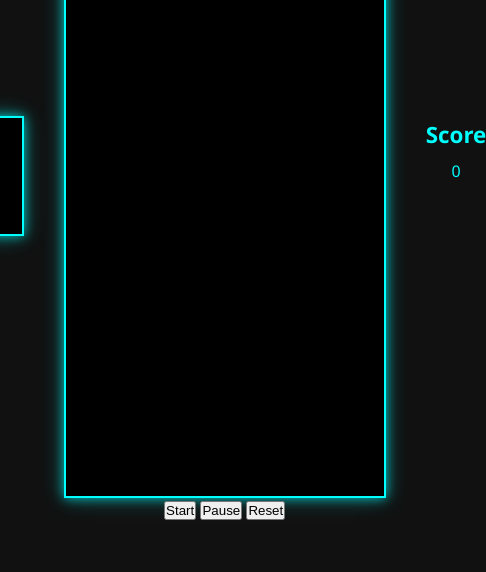
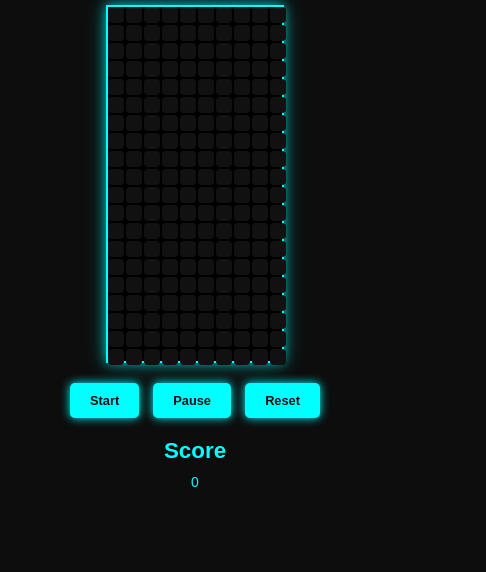
Before and after one commit to Madiha-Mubeen/tetris-game, a plain HTML site: page tetris.html in a window 390 px wide. Shown: the part 272-844 px from the top of the page, 486 px wide, since content can reach past the window. Drawn offline with Linux system fonts and the light colour scheme.

Commit message:
responsiveness

```diff
--- a/tetris.css
+++ b/tetris.css
@@ -1,5 +1,5 @@
 :root {
-    --grid-size: 30px;
+    --grid-size: min(6vw, 6vh, 32px);
     --glow: 0 0 10px rgba(0,255,255,0.6), 0 0 20px rgba(0,255,255,0.4);
     --bg-dark: #111;
     --text-light: #fff;
@@ -12,22 +12,31 @@
 }
 
 body {
-    font-family: 'Segoe UI', Tahoma, Geneva, Verdana, sans-serif, sans-serif;
-    background-color: #111;
+    font-family: 'Orbitron', sans-serif;
+    background-color: #0d0d0d;
     color: var(--text-light);
     display: flex;
     flex-direction: column;
     align-items: center;
     justify-content: center;
-    height: 100vh;
-    overflow: hidden;
+    height: auto;
+    overflow: auto;
+    overflow-x: hidden;
+    padding:  0;
+    margin: 0;
+    min-height: 100vh;
 }
 
 /* Main wrapper */
 .game-wrapper {
     display: flex;
-    gap: 40px;
-    align-items: center;
+    flex-wrap: wrap;
+    gap: 20px;
+    align-items: flex-start;
+    justify-content: center;
+    padding: 20px;
+    width: 100%;
+    max-width: 1200px;
 }
 
 /* Sidebars */
@@ -35,9 +44,25 @@ body {
     display: flex;
     flex-direction: column;
     align-items: center;
-    color: #0ff;
+    color: cyan;
+    text-align: center;
+    font-size: clamp(14px, 2vw, 18px);
+
 }
 
+.cell {
+    width: var(--grid-size);
+    height: var(--grid-size);
+    border: 1px solid #222;
+    box-sizing: border-box;
+}
+
+.next, .score {
+    border: 2px solid cyan;
+    padding: 10px;
+    box-shadow: 0 0 10px cyan;
+    margin-bottom: 20px;
+}
 .sidebar h2 {
     margin-bottom: 10px;
     font-size: 1.4rem;
@@ -79,12 +104,81 @@ body {
     background-color: #000;
     border: 2px solid #0ff;
     box-shadow: var(--glow);
+    width: calc(var(--grid-size) * 10 + 18px);
+    height: calc(var(--grid-size) * 20 + 38px);
 }
 
+#grid div,
+#next-piece div {
+    width: var(--grid-size);
+    height: var(--grid-size);
+    background-color: #111;
+    border-radius: 4px;
+}
 
+/*Glowing Tetromino Black */
+.tetromino {
+    background: linear-gradient(45deg, #0ff, #00f);
+    box-shadow: var(--glow);
+}
 
+/*Start Button */
+.buttons {
+    margin-top: 20px;
+    font-size: 22px;
+}
 
+#start-button {
+    padding: 10px 20px;
+    background-color: #0ff;
+    color: #111;
+    border: none;
+    border-radius: 5px;
+    font-weight: bold;
+    cursor: pointer;
+    box-shadow: 0 0 10px #0ff;
+    transition: background 0.3s ease, color 0.3s ease;
+}
 
+#start-button:hover {
+    background-color: #0ff;
+    color: #fff;
+    box-shadow: 0 0 20px #0ff;
+}
+
+#pause-button {
+    padding: 10px 20px;
+    background-color: #0ff;
+    color: #111;
+    border: none;
+    border-radius: 5px;
+    font-weight: bold;
+    cursor: pointer;
+    box-shadow: 0 0 10px #0ff;
+    transition: background 0.3s ease, color 0.3s ease;
+}
+
+#pause-button:hover {
+    background-color: #0ff;
+    color: #fff;
+    box-shadow: 0 0 20px #0ff;
+}
+
+#reset-button {
+    padding: 10px 20px;
+    background-color: #0ff;
+    color: #111;
+    border: none;
+    border-radius: 5px;
+    font-weight: bold;
+    cursor: pointer;
+    box-shadow: 0 0 10px #0ff;
+}
+
+#reset-button:hover {
+    background-color: #0ff;
+    color: #fff;
+}
 
 .info {
     display: flex;
@@ -92,3 +186,55 @@ body {
     justify-content: center;
     gap: 10px;
 }
+
+@media (max-width: 1024px) {
+    :root {
+        --grid-size: 20px;
+    }
+}
+
+@media (max-width: 768px) {
+    :root {
+        --grid-size: 20px;
+    }
+}
+
+@media (max-width: 480px) {
+    :root {
+        --grid-size: 16px;
+    }
+}
+
+@media (max-width: 600px) {
+    .game-wrapper {
+        flex-direction: column;
+        align-items: center;
+    }
+
+    .sidebar {
+        order: 1;
+        width: 100%;
+        max-width: 400px;
+        margin-bottom: 20px;
+    }
+
+    .game-area {
+        order: 2;
+    }
+
+    .right {
+        order: 3;
+    }
+}
+
+@media (min-width: 600px) and (max-width: 900px) {
+    :root {
+        --grid-size: 22px;
+    }
+}
+
+.buttons button {
+    font-size: clamp(0.8rem, 2vw, 1rem);
+    padding: 8px 16px;
+    margin: 0 4px;
+}
```
